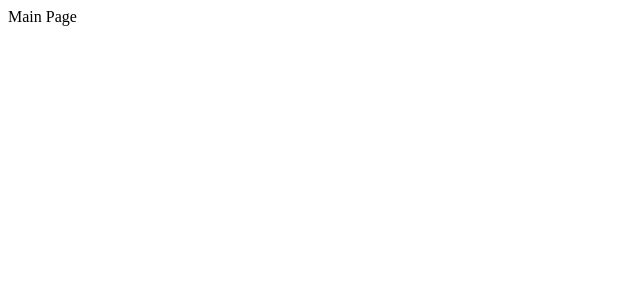
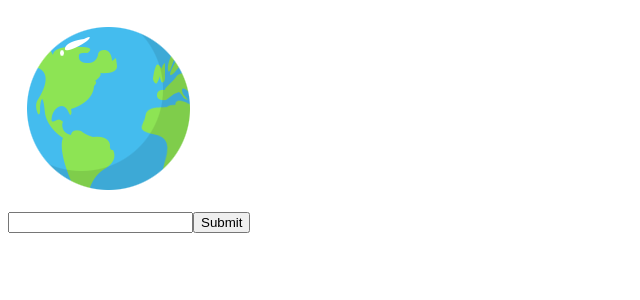
Before and after one commit to VarReach/CountriesSearch, a React (Vite) app in the folder react-client/: page / in a window 1280 px wide. Shown: the top 300 px of the page, without its empty margins (0-640 px from the left). Built offline with nearby package versions, Linux system fonts and the light colour scheme.

Commit message:
wip(SearchBar): Initial setup of controlled search-bar input/form

```diff
--- a/react-client/src/Components/MainPage.tsx
+++ b/react-client/src/Components/MainPage.tsx
@@ -1,8 +1,15 @@
 import React, { FC } from "react";
+import SearchBar from "./SearchBar";
+import globe from "../Assets/globe.png";
 
 export const MainPage: FC = () => {
   return (
-    <div>Main Page</div>
+    <>
+      <img src={globe} />
+      <SearchBar
+        page={"main"}
+      />
+    </>
   );
 }
 
--- /dev/null
+++ b/react-client/src/Components/SearchBar.tsx
@@ -0,0 +1,41 @@
+import React, { FC, useState } from "react";
+import { SearchType } from "../Services/CountriesService";
+
+interface SearchBarProps {
+  page: "main" | "results";
+}
+
+export const SearchBar: FC<SearchBarProps> = (props) => {
+  const { page } = props;
+  const [searchValue, setSearchValue] = useState<string>("");
+  // Default to 'name' search type
+  const [searchType, setSearchType] = useState<SearchType>("name");
+
+  const updateSearchValue = (event: React.ChangeEvent<HTMLInputElement>) => {
+    event.preventDefault();
+    setSearchValue(event.target.value);
+  }
+
+  return (
+    <form id={`search_form__${page}`} className={`search_${page}`} onSubmit={(event) => event.preventDefault()}>
+      <input
+        id={`search_form_input__${page}`}
+        className={`search_input__${page}`}
+        tabIndex={1}
+        value={searchValue}
+        autoComplete="off"
+        autoCapitalize="off"
+        autoCorrect="off"
+        onChange={updateSearchValue}
+      />
+      <input
+        id={`search_form_button__${page}`}
+        className={`search_button__${page}`}
+        type="submit"
+        tabIndex={2}
+      />
+    </form>
+  );
+}
+
+export default SearchBar;
```
Also changed, not shown: react-client/.eslintrc.json, react-client/src/Assets/globe.png (added).
